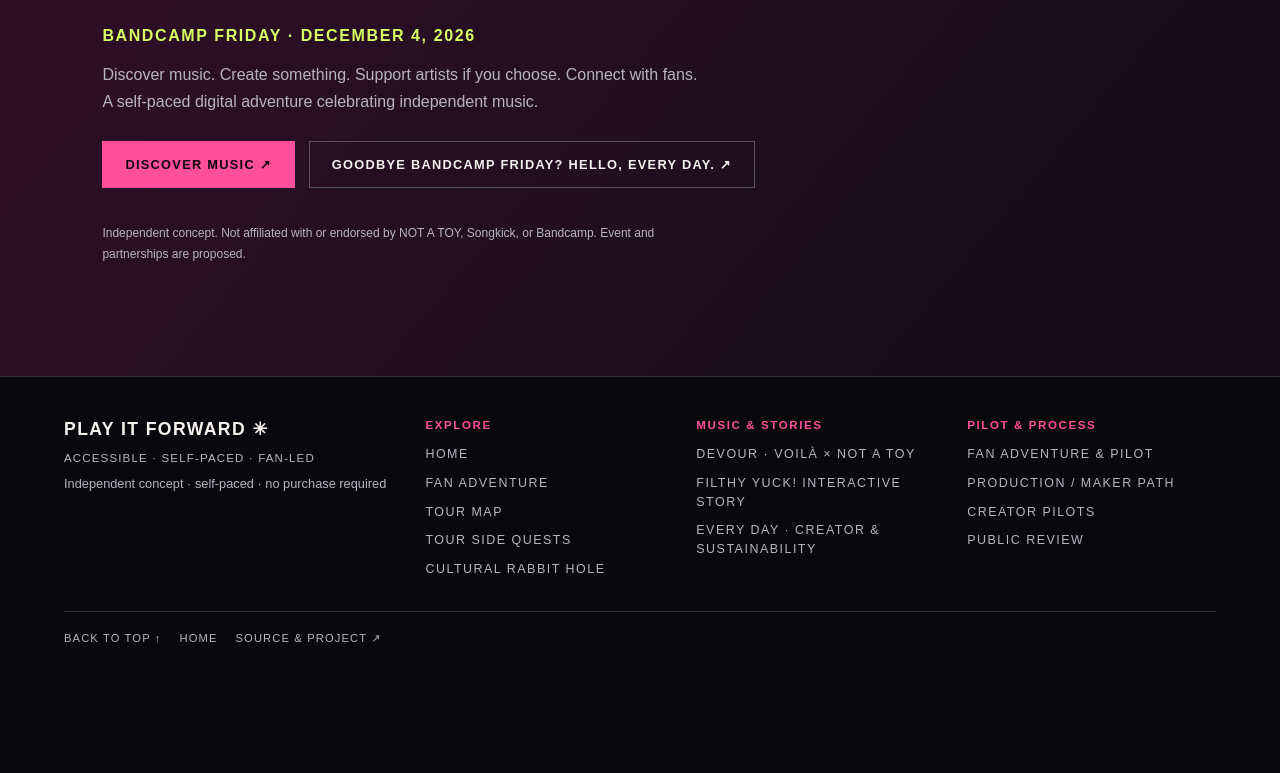
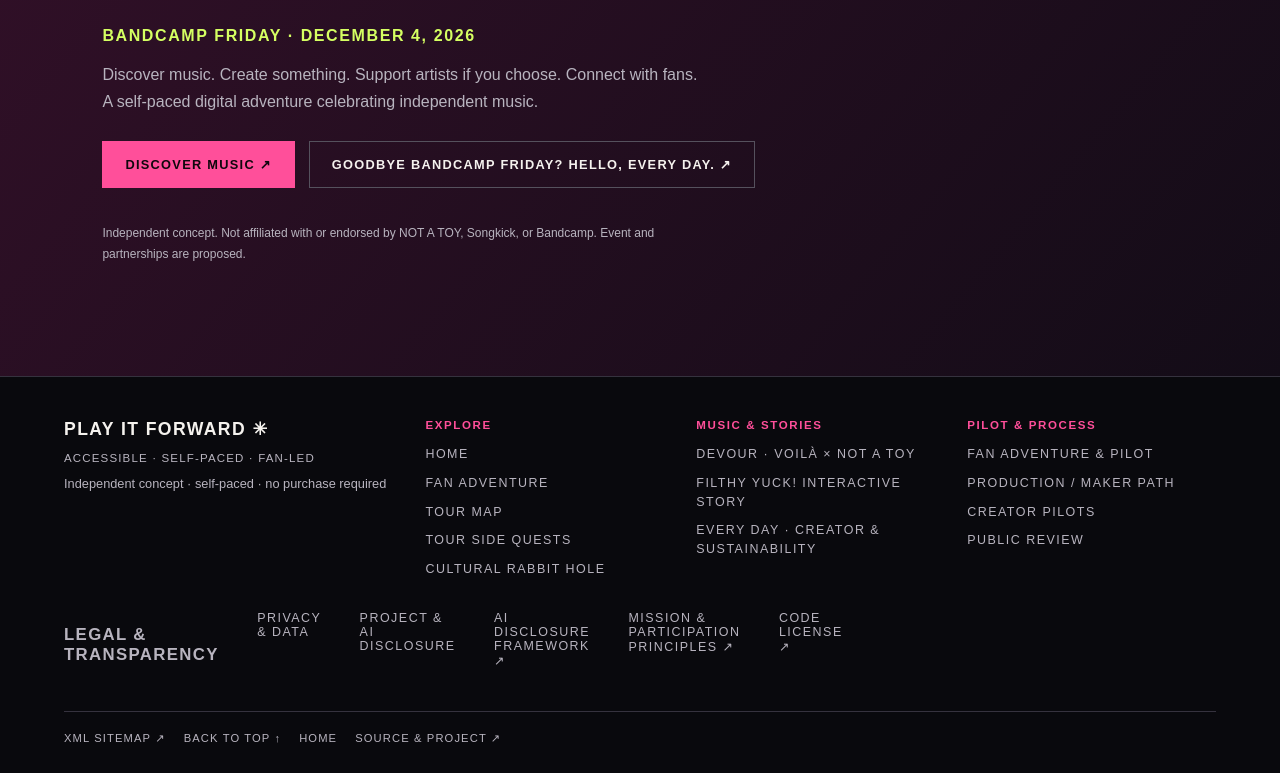
Before and after one commit to Loptr-Lab/pay-it-forward, a Next.js app: page / in a window 1280 px wide. Shown: the part 6310-7083 px from the top of the page. Before the commit the page ends 6983 px from the top, so only its background shows below. Built offline with nearby package versions, Linux system fonts and the light colour scheme.

Commit message:
Add sitemap and legal transparency links to site footer

```diff
--- a/src/app/components/SiteDirectoryFooter.tsx
+++ b/src/app/components/SiteDirectoryFooter.tsx
@@ -27,6 +27,14 @@ export default function SiteDirectoryFooter({ tagline = "INDEPENDENT · FAN-LED
     <nav className="footer-directory" aria-label="Site directory">
       {groups.map(group => <section key={group.title}><h2>{group.title}</h2><ul>{group.links.map(link => <li key={link.href}><Link href={link.href}>{link.label}</Link></li>)}</ul></section>)}
     </nav>
-    <div className="footer-meta"><Link href="/#hero-title">BACK TO TOP ↑</Link><Link href="/">HOME</Link><a href="https://github.com/Loptr-Lab/pay-it-forward" target="_blank" rel="noreferrer">SOURCE &amp; PROJECT ↗</a></div>
+    <nav className="footer-legal" aria-label="Legal and project information">
+      <h2>LEGAL &amp; TRANSPARENCY</h2>
+      <Link href="/privacy/">Privacy &amp; Data</Link>
+      <Link href="/disclosures/">Project &amp; AI Disclosure</Link>
+      <a href="https://50ways.loptrlab.com/AI-DISCLOSURE.html" target="_blank" rel="noreferrer">AI Disclosure Framework ↗</a>
+      <a href="https://github.com/ibloud/ibloud.github.io/blob/main/MISSION.md" target="_blank" rel="noreferrer">Mission &amp; Participation Principles ↗</a>
+      <a href="https://github.com/Loptr-Lab/pay-it-forward/blob/main/LICENSE" target="_blank" rel="noreferrer">Code License ↗</a>
+    </nav>
+    <div className="footer-meta"><Link href="/sitemap.xml">XML SITEMAP ↗</Link><Link href="/#hero-title">BACK TO TOP ↑</Link><Link href="/">HOME</Link><a href="https://github.com/Loptr-Lab/pay-it-forward" target="_blank" rel="noreferrer">SOURCE &amp; PROJECT ↗</a></div>
   </footer>;
 }
```
